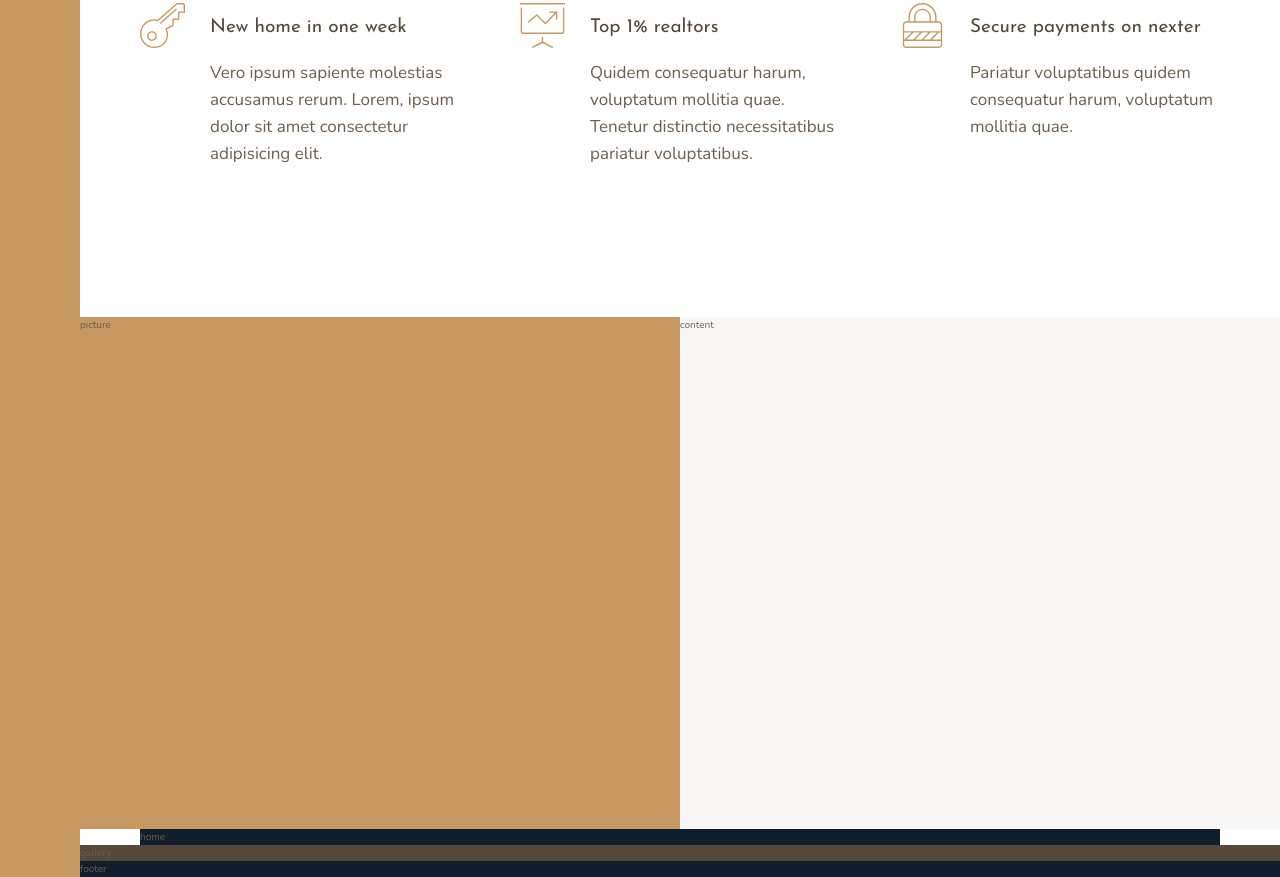
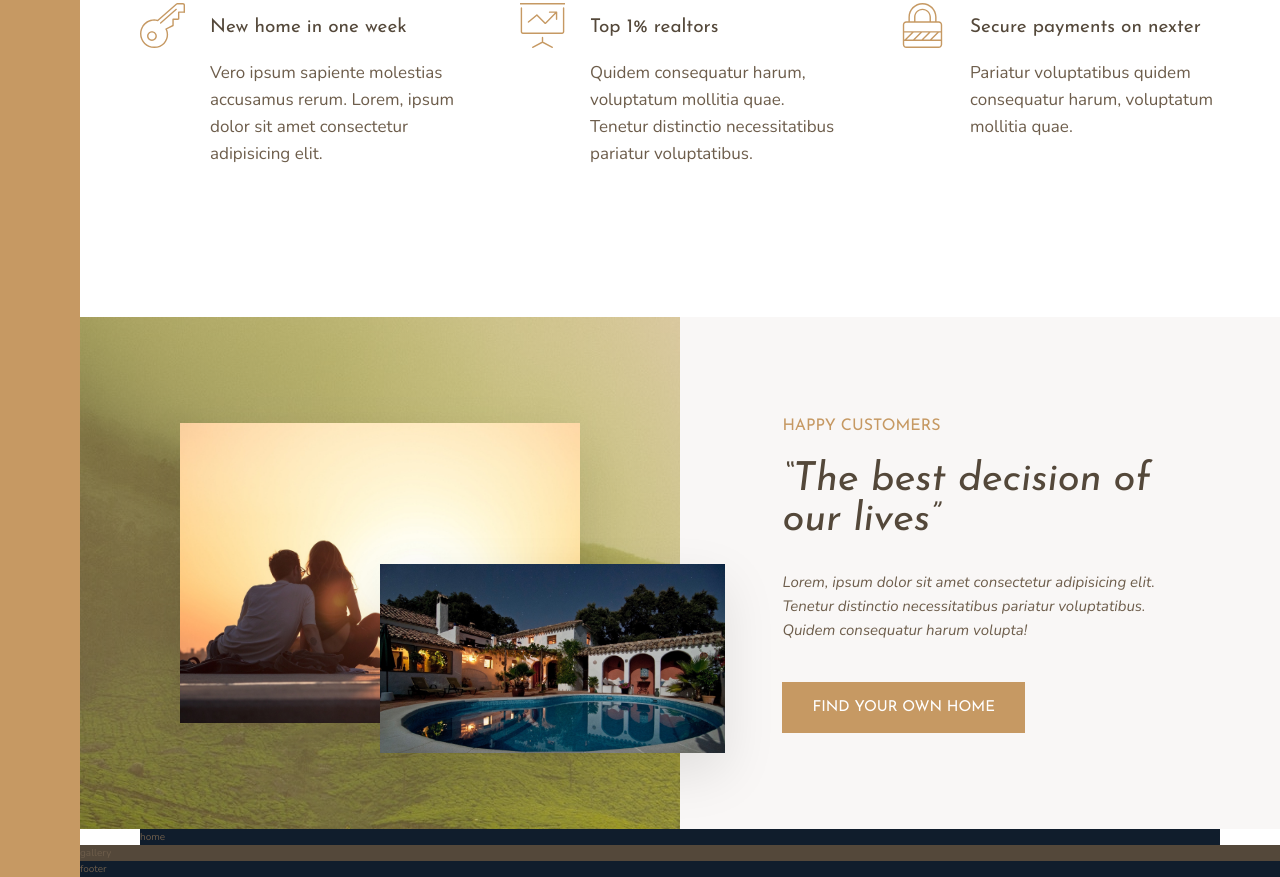
Before and after one commit to frontendnus/nexter, a website: page index.html in a window 1280 px wide. Shown: the part 991-1868 px from the top of the page. Drawn offline with nearby package versions, Linux system fonts and the light colour scheme.

Commit message:
finished story section

```diff
--- a/index.html
+++ b/index.html
@@ -77,9 +77,22 @@
         </div>
       </section>
 
-      <div class="story__pictures">picture</div>
+      <div class="story__pictures">
+        <img src="img/story-1.jpeg" alt="New house" class="story__img--1" />
+        <img src="img/story-2.jpeg" alt="New houses" class="story__img--2" />
+      </div>
 
-      <div class="story__content">content</div>
+      <div class="story__content">
+        <h3 class="heading-3 mb-sm">Happy Customers</h3>
+        <h2 class="heading-2 heading-2--dark mb-md">
+          &ldquo;The best decision of our lives&rdquo;
+        </h2>
+        <p class="story__text">
+          Lorem, ipsum dolor sit amet consectetur adipisicing elit. Tenetur distinctio
+          necessitatibus pariatur voluptatibus. Quidem consequatur harum volupta!
+        </p>
+        <button class="btn">Find your own home</button>
+      </div>
 
       <section class="home">home</section>
 
--- a/sass/_story.scss
+++ b/sass/_story.scss
@@ -1,13 +1,59 @@
 @use "variable" as var;
+%shadow {
+  box-shadow: 0 2rem 5rem rgba(#000000, 0.1);
+}
 
 .story {
   &__pictures {
     background-color: var.$color-primary;
     grid-column: full-start / col-end 4;
+    background-image: linear-gradient(
+        rgba(var.$color-primary, 0.5),
+        rgba(var.$color-primary-dark, 0.4)
+      ),
+      url(../img/back.jpg);
+
+    display: grid;
+    grid-template-rows: repeat(6, 1fr);
+    grid-template-columns: repeat(6, 1fr);
+    align-items: center;
+  }
+
+  &__img {
+    &--1 {
+      width: 100%;
+      grid-row: 2 / 6;
+      grid-column: 2 / span 4;
+      @extend %shadow;
+    }
+    &--2 {
+      width: 115%;
+      grid-row: 4 / 6;
+      grid-column: 4 / 7;
+      // position: relative;
+      z-index: 2;
+      @extend %shadow;
+    }
   }
 
   &__content {
     background-color: var.$color-grey-light-1;
     grid-column: col-start 5 / full-end;
+
+    padding: 6rem 8vw;
+    display: flex;
+    flex-direction: column;
+    justify-content: center;
+    align-items: flex-start;
+
+    // display: grid;
+    // align-content: center;
+    // justify-items: start;
+  }
+
+  &__text {
+    font-size: 1.5rem;
+    font-style: italic;
+    margin-bottom: 4rem;
   }
 }
```
Also changed, not shown: css/main.css, 1 other file.
